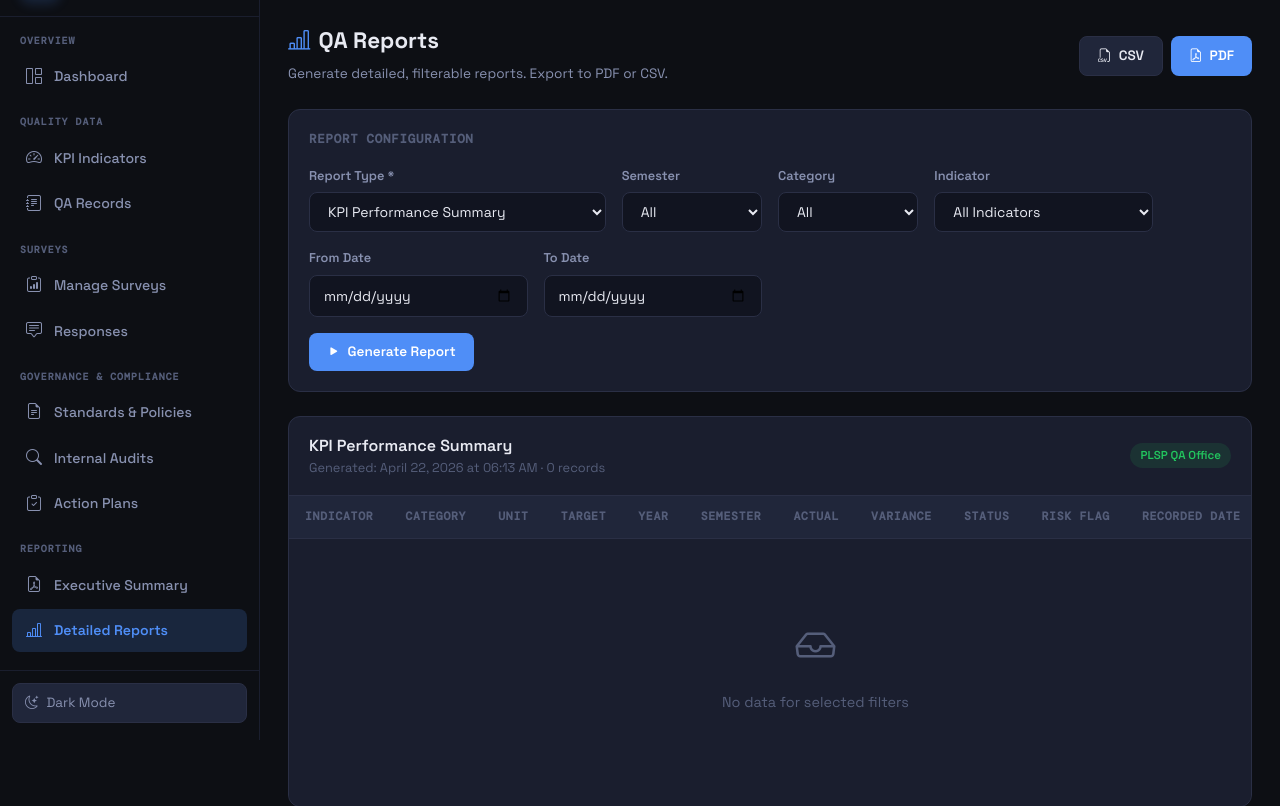
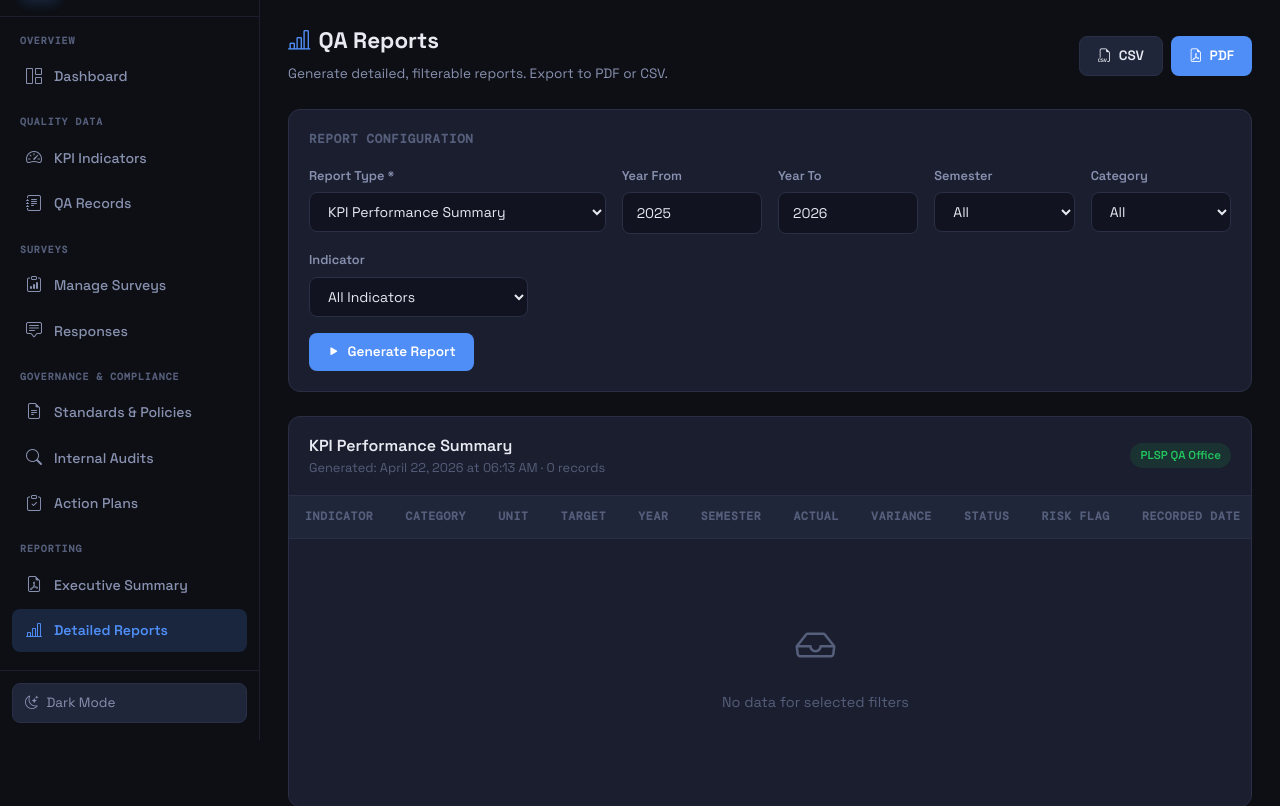
Before and after one commit to MiksDev04/qa_system, a PHP site: page /qa_system/pages/reports.php in a window 1280 px wide. Shown: the part 60-866 px from the top of the page. Run offline with PHP 8.4, Linux system fonts and the light colour scheme; data comes from the database, SQL or seed files in the repository; some libraries are stand-ins or nearby versions.

Commit message:
Minor updates on audit, connecting to the standards

```diff
--- a/api/audits.php
+++ b/api/audits.php
@@ -84,7 +84,7 @@ if ($action === 'update') {
     $standardId = (int)($_POST['standard_id'] ?? 0);
     $scope = trim($_POST['scope'] ?? '');
     $findings = trim($_POST['findings'] ?? '');
-    $actual_date = trim($_POST['actual_date'] ?? null);
+    $actual_date = !empty($_POST['actual_date']) ? trim($_POST['actual_date']) : null;
     $status = allowedValue(trim($_POST['status'] ?? 'Pending'), ['Pending', 'In Progress', 'Completed', 'Cancelled'], 'Pending');
     $auditor_name = trim($_POST['auditor_name'] ?? '');
     $auditor_email = trim($_POST['auditor_email'] ?? '');
@@ -125,7 +125,7 @@ if ($action === 'update') {
     }
 
     http_response_code(500);
-    respond(false, 'Failed to update audit');
+    respond(false, 'Failed to update audit: ' . $stmt->error);
 }
 
 if ($action === 'delete') {
--- a/pages/reports.php
+++ b/pages/reports.php
@@ -35,16 +35,16 @@ if ($auditColCheck && $auditColCheck->num_rows > 0) {
 }
 
 $visible_filters = [
-    'year_from' => false,
-    'year_to' => false,
+    'year_from' => in_array($report_type, ['kpi_summary', 'indicator_trend'], true),
+    'year_to' => in_array($report_type, ['kpi_summary', 'indicator_trend'], true),
     'semester' => $report_type === 'kpi_summary',
     'category' => in_array($report_type, ['kpi_summary', 'indicator_trend'], true),
     'indicator' => in_array($report_type, ['kpi_summary', 'indicator_trend'], true),
     'survey_id' => in_array($report_type, ['survey_summary', 'response_detail'], true),
     'audit_status' => $report_type === 'audit_action_trace' || ($report_type === 'standard_compliance' && $has_audit_standard_link),
     'standard_id' => $report_type === 'standard_compliance' || ($report_type === 'audit_action_trace' && $has_audit_standard_link),
-    'from_date' => in_array($report_type, ['kpi_summary', 'indicator_trend', 'survey_summary', 'response_detail', 'audit_action_trace', 'standard_compliance'], true),
-    'to_date' => in_array($report_type, ['kpi_summary', 'indicator_trend', 'survey_summary', 'response_detail', 'audit_action_trace', 'standard_compliance'], true),
+    'from_date' => in_array($report_type, ['survey_summary', 'response_detail', 'audit_action_trace', 'standard_compliance'], true),
+    'to_date' => in_array($report_type, ['survey_summary', 'response_detail', 'audit_action_trace', 'standard_compliance'], true),
 ];
 
 // ─── Build report data ──────────────────────────────
@@ -62,8 +62,6 @@ elseif($report_type === 'kpi_summary'){
     if($semester)    { $w[]='r.semester = ?'; $p[]=$semester; $t.='s'; }
     if($category)    { $w[]='i.category = ?'; $p[]=$category; $t.='s'; }
     if($indicator_id){ $w[]='i.indicator_id = ?'; $p[]=$indicator_id; $t.='i'; }
-    if($from_date && strtotime($from_date)) { $w[]='DATE(r.created_at) >= ?'; $p[]=$from_date; $t.='s'; }
-    if($to_date && strtotime($to_date))     { $w[]='DATE(r.created_at) <= ?'; $p[]=$to_date; $t.='s'; }
     $sql="SELECT i.name,i.category,i.unit,i.target_value,r.year,r.semester,r.actual_value,r.remarks,r.created_at
           FROM qa_records r JOIN qa_indicators i ON r.indicator_id=i.indicator_id
           WHERE ".implode(' AND ',$w)."
@@ -145,15 +143,13 @@ elseif($report_type === 'response_detail'){
 }
 elseif($report_type === 'indicator_trend'){
     $report_headers = ['Indicator','Category','Year','Semester','Target','Actual','% of Target','Risk Flag','Recorded Date'];
-    $w=['1=1']; $p=[]; $t='';
+    $w=["r.year BETWEEN ? AND ?"]; $p=[$year_from,$year_to]; $t='ii';
     if($indicator_id){ $w[]='i.indicator_id = ?'; $p[]=$indicator_id; $t.='i'; }
     if($category)    { $w[]='i.category = ?'; $p[]=$category; $t.='s'; }
-    if($from_date && strtotime($from_date)) { $w[]='DATE(r.created_at) >= ?'; $p[]=$from_date; $t.='s'; }
-    if($to_date && strtotime($to_date))     { $w[]='DATE(r.created_at) <= ?'; $p[]=$to_date; $t.='s'; }
     $sql="SELECT i.name,i.category,i.target_value,r.year,r.semester,r.actual_value,r.created_at
           FROM qa_records r JOIN qa_indicators i ON r.indicator_id=i.indicator_id
           WHERE ".implode(' AND ',$w)." ORDER BY i.name,r.year,r.semester";
-    $stmt=$conn->prepare($sql); if($t) $stmt->bind_param($t,...$p); $stmt->execute();
+    $stmt=$conn->prepare($sql); $stmt->bind_param($t,...$p); $stmt->execute();
     $res=$stmt->get_result();
     while($row=$res->fetch_assoc()){
         $pct = $row['target_value'] > 0 ? round(($row['actual_value']/$row['target_value'])*100,1) : 0;
@@ -507,16 +503,16 @@ function toggleFilters(){
     const reportType = document.getElementById("report_type");
     const type = reportType ? reportType.value : "kpi_summary";
 
-    setFilterVisibility(".filter-semester, .filter-category, .filter-indicator, .filter-survey-id, .filter-audit-status, .filter-standard-id, .filter-from-date, .filter-to-date", false);
+    setFilterVisibility(".filter-year-from, .filter-year-to, .filter-semester, .filter-category, .filter-indicator, .filter-survey-id, .filter-audit-status, .filter-standard-id, .filter-from-date, .filter-to-date", false);
 
-    // Determine which date filters to show (for applicable report types)
-    const showDates = ["kpi_summary", "indicator_trend", "survey_summary", "response_detail", "audit_action_trace", "standard_compliance"].includes(type);
+    // Determine which date filters to show (for applicable report types - NOT for KPI reports)
+    const showDates = ["survey_summary", "response_detail", "audit_action_trace", "standard_compliance"].includes(type);
 
     if(type === "kpi_summary"){
-        setFilterVisibility(".filter-semester, .filter-category, .filter-indicator", true);
+        setFilterVisibility(".filter-year-from, .filter-year-to, .filter-semester, .filter-category, .filter-indicator", true);
     }
     else if(type === "indicator_trend"){
-        setFilterVisibility(".filter-category, .filter-indicator", true);
+        setFilterVisibility(".filter-year-from, .filter-year-to, .filter-category, .filter-indicator", true);
     }
     else if(type === "survey_summary" || type === "response_detail"){
         setFilterVisibility(".filter-survey-id", true);
```
Also changed, not shown: pages/audits.php (+5 -5 lines).
